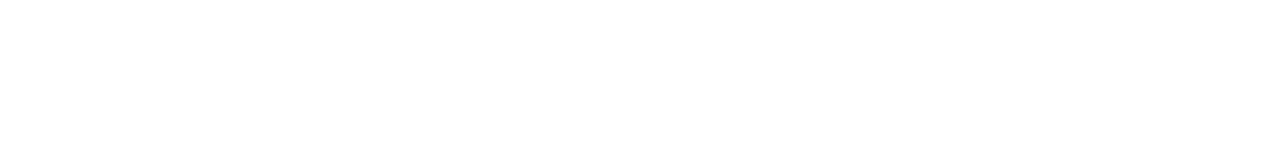
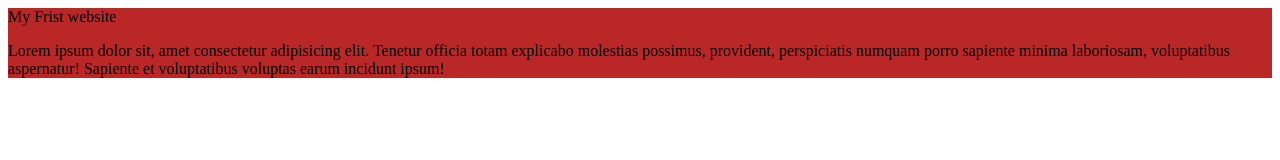
Before and after one commit to Starahi13drive/My-Frist-Github-Repo, a plain HTML site: page index.html in a window 1280 px wide. Drawn offline with Linux system fonts and the light colour scheme.

Commit message:
added the style

```diff
--- a/index.html
+++ b/index.html
@@ -4,8 +4,11 @@
     <meta charset="UTF-8">
     <meta name="viewport" content="width=device-width, initial-scale=1.0">
     <title>My Frist Github</title>
+    <link rel="stylesheet" href="style/style.css">
 </head>
 <body>
-
+    <div>My Frist website
+        <p>Lorem ipsum dolor sit, amet consectetur adipisicing elit. Tenetur officia totam explicabo molestias possimus, provident, perspiciatis numquam porro sapiente minima laboriosam, voluptatibus aspernatur! Sapiente et voluptatibus voluptas earum incidunt ipsum!</p>
+    </div>
 </body>
 </html>
--- /dev/null
+++ b/style/style.css
@@ -0,0 +1,3 @@
+div{
+    background-color: #ba2727;
+}
```
